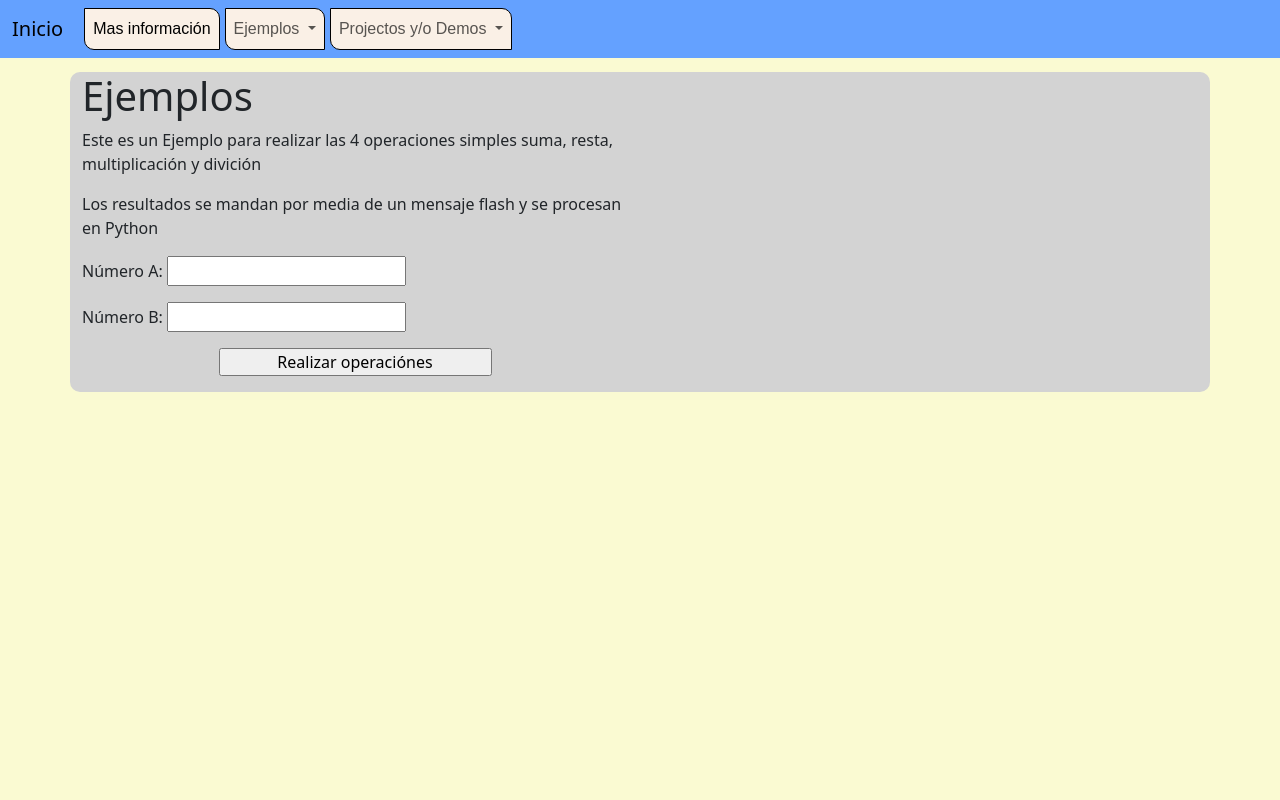
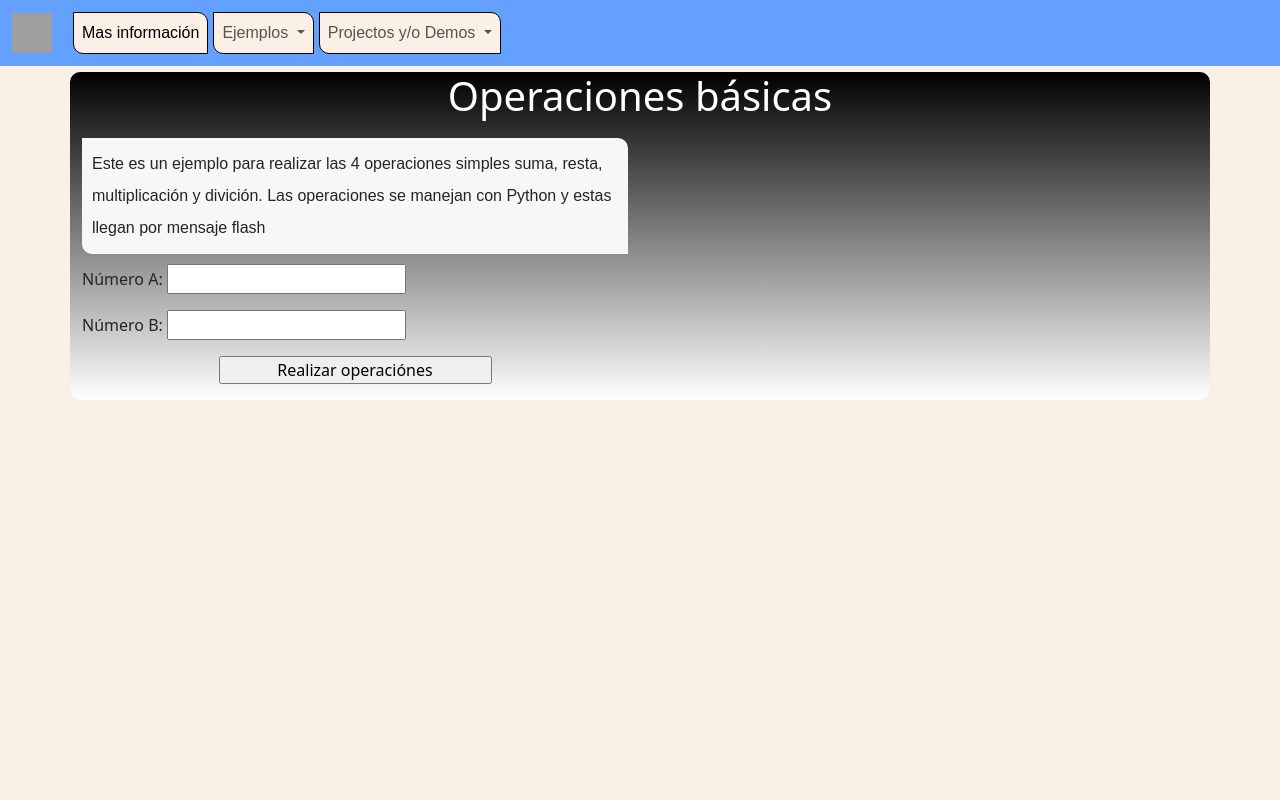
Before and after one commit to Mixcoatl120/CV_en_linea, a Python web app: template ejemplos/suma_simple/templates/ss.html in a window 1280 px wide. Run offline with Jinja, Linux system fonts and the light colour scheme; the template is opened without the code that fills it, so the values that code supplies are empty; grey boxes are pictures that could not be loaded.

Commit message:
22/07/2024
se quito en BOM de el de los archivos

```diff
--- a/ejemplos/suma_simple/templates/ss.html
+++ b/ejemplos/suma_simple/templates/ss.html
@@ -7,15 +7,12 @@
 <body>
     <form method="post" action="{{url_for('ss.Op')}}">
         <div id="principal" class="container">
-            <h1 class="mt-5">Ejemplos</h1>
+            <h1 class="mt-5">Operaciones básicas</h1>
             <div class="row">
-                <div class="col">
-                    <p>
-                        Este es un Ejemplo para realizar las 4 operaciones
-                        simples suma, resta, multiplicación y divición
-                    </p>
-                    <p>
-                        Los resultados se mandan por media de un mensaje flash y se procesan en Python
+                <div class="col ">
+                    <p class="info">
+                        Este es un ejemplo para realizar las 4 operaciones simples suma, resta, multiplicación y divición.
+                        Las operaciones se manejan con Python y estas llegan por mensaje flash
                     </p>
                     <p class="ope">Número A: <input class="numero" name="a" required /> </p>
                     <p class="ope">Número B: <input class="numero" name="b" required /></p>
@@ -26,7 +23,7 @@
                     {% with messages = get_flashed_messages() %}
                     {% if messages %}
                     {% for message in messages %}
-                    <div class="alert alert-success alert-dismissible fade show mt-2 mb-3" role="alert" style="background-color: cornflowerblue; font-family: 'Arial Rounded MT'">
+                    <div class="alert alert-success alert-dismissible fade show mt-2 mb-3" role="alert">
                         {{ message }}
                     </div>
                     {% endfor %}
--- a/static/css/Demo_producto.css
+++ b/static/css/Demo_producto.css
@@ -1,9 +1,9 @@
 header {
     width: 100%;
-    position: fixed;
+    margin:auto;
+    position: relative;
     align-items: center;
     justify-items: center;
-    z-index: 1000; /* Asegura que la navbar esté por encima de otros elementos */
 }
 
 #header-img {
--- a/static/css/ss.css
+++ b/static/css/ss.css
@@ -6,9 +6,10 @@
     margin:2rem;
     align-items:center;
     justify-content:center;
+
 }
 .principal .row p{
-    margin-top:5px;
+    margin-top:10px;
     margin-bottom:3px;
 }
 .enviar{
@@ -21,3 +22,33 @@
     padding:0;
     width:50%;
 }
+.row > .col > .info {
+    font-family: Arial, Helvetica, sans-serif;
+    text-align: justify;
+    width: 100%;
+    background-color: white;
+    border-radius: 0px 10px 0px 10px;
+    text-align: justify;
+    display: block;
+    text-align: left;
+    position: relative;
+    word-break: normal;
+    word-wrap: normal;
+    line-height: 2;
+    background-color: #f7f7f7;
+    padding:10px;
+    margin: 10px 0px 10px 0px;
+    width: 100%;
+}
+.container{
+    background:linear-gradient(black,white);
+}
+h1{
+    font:bold;
+    text-align:center;
+    color:white;
+}
+.alert {
+    background-color:linen;
+    font-family: 'Arial Rounded MT';
+}
--- a/static/css/style.css
+++ b/static/css/style.css
@@ -1,5 +1,5 @@
 body {
-    background-color:lightgoldenrodyellow;
+    background-color:linen;
     background-size:cover;
     background-repeat:no-repeat;
     background-position: center;
@@ -33,3 +33,11 @@ nav {
     background-color:gray;
     border-color:black;
 }
+.inicio{
+    width:40px;
+    height:40px;
+}
+.inicio:hover{
+    background-color:aliceblue;
+    border:2px solid white;
+}
--- a/templates/Inicio.html
+++ b/templates/Inicio.html
@@ -14,7 +14,9 @@
 <body>
     <nav class="navbar fixed-top navbar-expand-lg"  style="background-color: #64A1FF">
         <div class="container-fluid">
-            <a class="navbar-brand" href="{{url_for('cv.CV')}}">Inicio</a>
+            <a class="navbar-brand" href="{{url_for('cv.CV')}}">
+                <img class="inicio" src="https://th.bing.com/th/id/OIG2.suXKvFX2SNV1JerECt6f?w=1024&h=1024&rs=1&pid=ImgDetMain"/>
+            </a>
             <button class="navbar-toggler" type="button" data-bs-toggle="collapse" data-bs-target="#navbarSupportedContent" aria-controls="navbarSupportedContent" aria-expanded="false" aria-label="Toggle navigation">
                 <span class="navbar-toggler-icon"></span>
             </button>
```
Also changed, not shown: Demos/templates/Demo_producto.html (+7 -5 lines), Demos/templates/Demo_tecnico.html (+5 -2 lines), static/css/Demo_tecnico.css (+14 -0 lines), templates/base_demo.html (added, +11 -0 lines).
